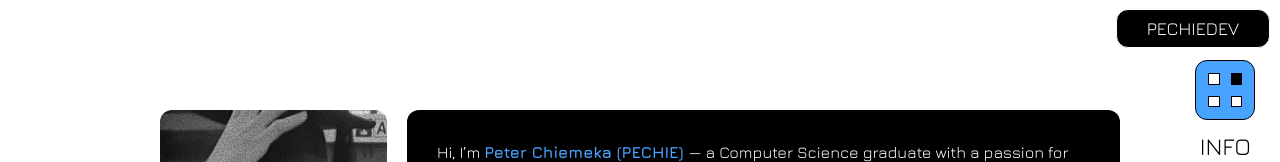
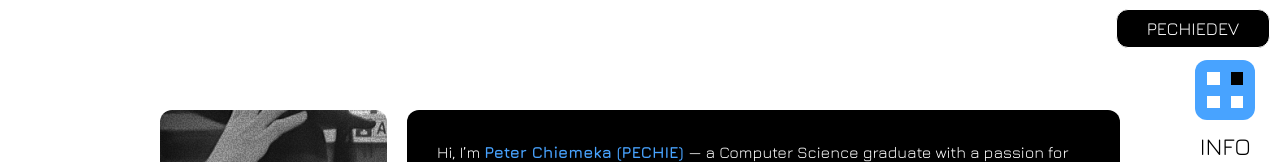
Before and after one commit to pixelatedpup/pechie, a React (Vite) app in the folder pechie/: page /info in a window 1280 px wide. Shown: the top 162 px of the page. Built offline with nearby package versions, Linux system fonts and the light colour scheme.

Commit message:
Removed borders from the nave component

```diff
--- a/pechie/src/components/Nav.tsx
+++ b/pechie/src/components/Nav.tsx
@@ -42,15 +42,15 @@ const Nav = ({page =""}: NavProps) => {
                                         w-[50px] h-[50px]
                                         bg-[var(--primary)] transition-all duration-[300ms]
                                         rounded-xl grid grid-cols-2 p-[12px] gap-[11px]
-                                        border
+
                                         ${enteredNav && 'scale-[105%] bg-white border border-black'}
 
                                         ${expandBox?`lg:w-[70px] lg:h-[70px] w-[55px] h-[55px]`: ``}`}>
 
-                                        <div className={`${page == "WORKS" || enteredNav? "bg-black": "bg-white"} border`}></div>
-                                        <div className={`${page == "INFO"|| enteredNav ? "bg-black": "bg-white"} border`}></div>
-                                        <div className={`${page == "GITHUB" || enteredNav ? "bg-black": "bg-white"} border`}></div>
-                                        <div className={`${page == "CONTACT" || enteredNav ? "bg-black": "bg-white"} border`}></div>
+                                        <div className={`${page == "WORKS" || enteredNav? "bg-black": "bg-white"} `}></div>
+                                        <div className={`${page == "INFO"|| enteredNav ? "bg-black": "bg-white"} `}></div>
+                                        <div className={`${page == "GITHUB" || enteredNav ? "bg-black": "bg-white"} `}></div>
+                                        <div className={`${page == "CONTACT" || enteredNav ? "bg-black": "bg-white"} `}></div>
 
                         </div>
 
```
